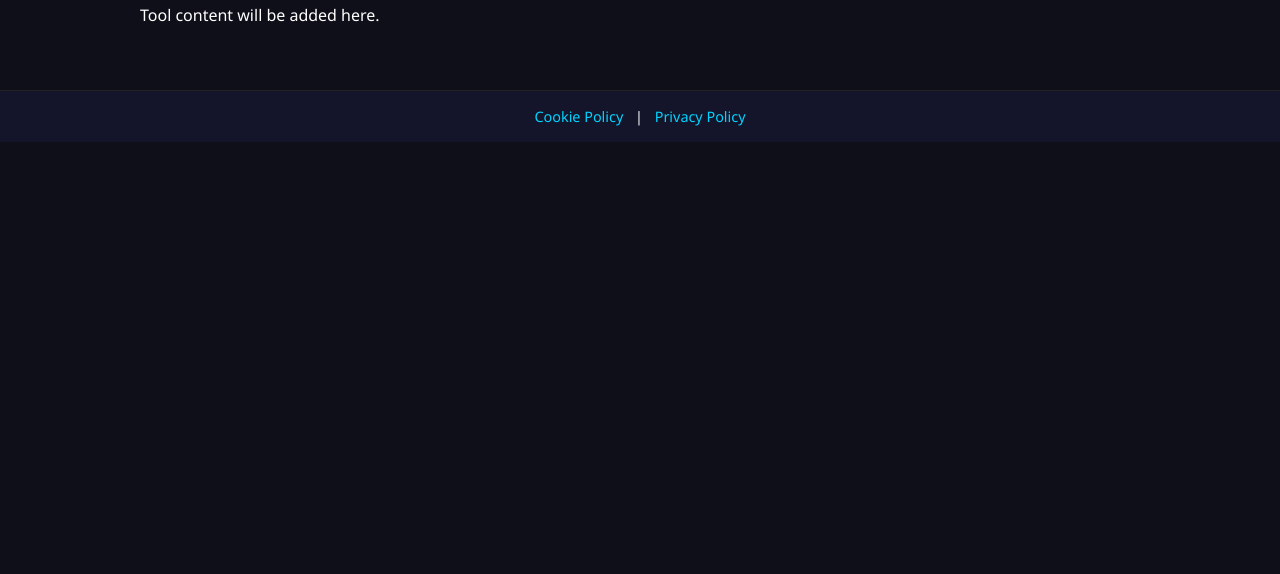
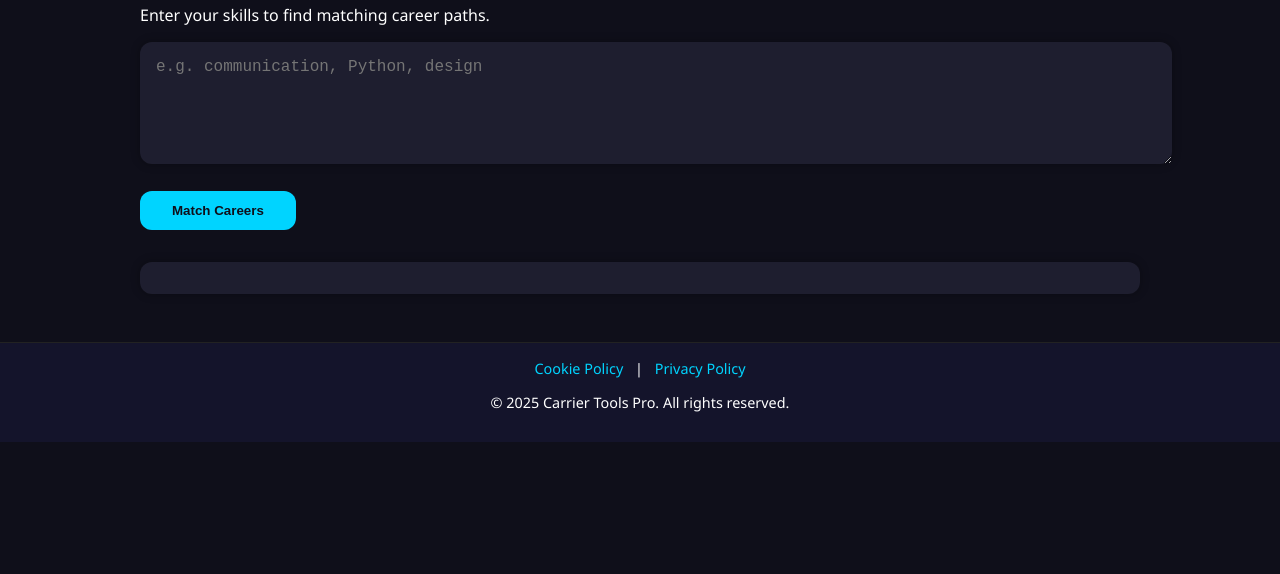
Before and after one commit to ron424242/carrier-tools-pro, a plain HTML site: page skill_matcher.html in a window 1280 px wide. Shown: the part 226-800 px from the top of the page. Drawn offline with Linux system fonts and the light colour scheme.

Commit message:
Update skill_matcher.html

```diff
--- a/skill_matcher.html
+++ b/skill_matcher.html
@@ -1,10 +1,50 @@
 <!DOCTYPE html>
 <html lang="en">
 <head>
-  <meta charset="UTF-8">
-  <meta name="viewport" content="width=device-width, initial-scale=1.0">
-  <title>Carrier Tools Pro - Skill Matcher</title>
-  <link rel="stylesheet" href="style.css">
+  <meta charset="UTF-8" />
+  <meta name="viewport" content="width=device-width, initial-scale=1.0"/>
+  <title>Skill Matcher - Carrier Tools Pro</title>
+  <link rel="stylesheet" href="style.css"/>
+  <style>
+    textarea {
+      width: 100%;
+      padding: 1rem;
+      border-radius: 0.75rem;
+      border: none;
+      resize: vertical;
+      font-size: 1rem;
+      background-color: #1e1e2f;
+      color: #fff;
+      box-shadow: 0 0 10px rgba(0,0,0,0.3);
+    }
+
+    button {
+      background-color: #00d4ff;
+      color: #0f0f1a;
+      border: none;
+      padding: 0.75rem 2rem;
+      border-radius: 0.75rem;
+      font-weight: bold;
+      cursor: pointer;
+      transition: background-color 0.3s;
+    }
+
+    button:hover {
+      background-color: #00b8e6;
+    }
+
+    #result {
+      margin-top: 2rem;
+      background-color: #1e1e2f;
+      padding: 1rem;
+      border-radius: 0.75rem;
+      box-shadow: 0 0 10px rgba(0,0,0,0.3);
+    }
+
+    ul {
+      padding-left: 1.5rem;
+    }
+  </style>
 </head>
 <body>
   <header>
@@ -14,17 +54,51 @@
       <a href="tools.html">Tools</a>
       <a href="about.html">About Us</a>
       <a href="contact.html">Contact</a>
-      <a href="cookie-policy.html">Cookies</a>
-      <a href="privacy-policy.html">Privacy</a>
     </nav>
   </header>
+
   <section>
     <h2>Skill Matcher</h2>
-    <p>Tool content will be added here.</p>
+    <p>Enter your skills to find matching career paths.</p>
+    <textarea id="skillsInput" rows="5" placeholder="e.g. communication, Python, design"></textarea>
+    <br><br>
+    <button onclick="matchSkills()">Match Careers</button>
+    <div id="result"></div>
   </section>
+
   <footer>
     <a href="cookie-policy.html">Cookie Policy</a> |
-    <a href="privacy-policy.html">Privacy Policy</a>
+    <a href="privacy-policy.html">Privacy Policy</a><br>
+    <p>&copy; 2025 Carrier Tools Pro. All rights reserved.</p>
   </footer>
+
+  <script>
+    const careerSuggestions = {
+      "communication": ["Public Relations", "Sales Representative", "Customer Service Manager"],
+      "python": ["Data Analyst", "Software Developer", "Machine Learning Engineer"],
+      "design": ["Graphic Designer", "UI/UX Designer", "Product Designer"],
+      "writing": ["Content Writer", "Technical Writer", "Copywriter"],
+      "excel": ["Financial Analyst", "Operations Manager", "Project Coordinator"]
+    };
+
+    function matchSkills() {
+      const input = document.getElementById('skillsInput').value.toLowerCase();
+      const skills = input.split(',').map(skill => skill.trim());
+      let matched = new Set();
+
+      skills.forEach(skill => {
+        if (careerSuggestions[skill]) {
+          careerSuggestions[skill].forEach(job => matched.add(job));
+        }
+      });
+
+      const resultDiv = document.getElementById('result');
+      if (matched.size > 0) {
+        resultDiv.innerHTML = `<h3>Suggested Careers:</h3><ul>${[...matched].map(job => `<li>${job}</li>`).join('')}</ul>`;
+      } else {
+        resultDiv.innerHTML = "<p>No matches found. Try different or broader skills.</p>";
+      }
+    }
+  </script>
 </body>
 </html>
```
